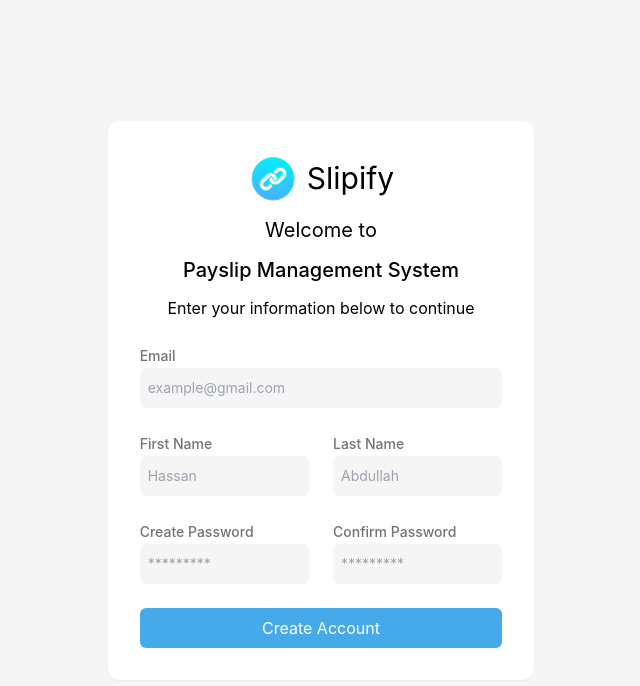
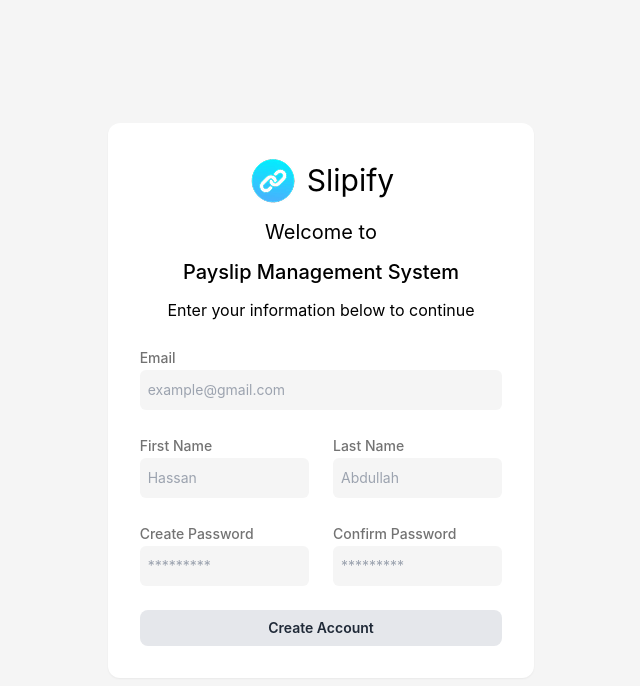
Before and after one commit to alimukhtarcc/slipify, a React (Create React App) app: page / in a window 1280 px wide. Shown: the top 686 px of the page, without its empty margins (319-959 px from the left). Built offline with nearby package versions, Linux system fonts and the light colour scheme.

Commit message:
Button commpnent with Clsx package\

```diff
--- a/package.json
+++ b/package.json
@@ -7,6 +7,7 @@
     "@testing-library/jest-dom": "^6.9.1",
     "@testing-library/react": "^16.3.0",
     "@testing-library/user-event": "^13.5.0",
+    "clsx": "^2.1.1",
     "react": "^19.2.0",
     "react-dom": "^19.2.0",
     "react-scripts": "5.0.1",
--- a/src/App.js
+++ b/src/App.js
@@ -100,7 +100,7 @@
                 />
               </div>
             </div>
-            <Button label="Create Account" onclick={()=>alert("Hello")}/>
+            <Button label="Create Account" onclick={()=>alert("Hello")} type='secondary'/>
           </form>
         </div>
       </div>
--- a/src/components/Button.js
+++ b/src/components/Button.js
@@ -1,9 +1,23 @@
-import React from 'react'
 
-export default function Button({label,onclick}) {
+import clsx from "clsx";
+
+const Button = ({ label, onClick, type = "primary" }) => {
+  const baseStyles = "px-4 py-2 rounded-lg font-semibold text-sm transition-colors";
+
+  const typeStyles = {
+    primary: "bg-blue-600 text-white hover:bg-blue-700",
+    secondary: "bg-gray-200 text-gray-800 hover:bg-gray-300",
+    danger: "bg-red-600 text-white hover:bg-red-700",
+  };
+
   return (
-    <>
-        <button onClick={onclick} className='bg-primary-400 p-2 rounded-md text-white'>{label}</button>
-    </>
-  )
-}
+    <button
+      onClick={onClick}
+      className={clsx(baseStyles, typeStyles[type])}
+    >
+      {label}
+    </button>
+  );
+};
+
+export default Button;
```
Also changed, not shown: 1 other file (tests, documents, lock files or other folders).
